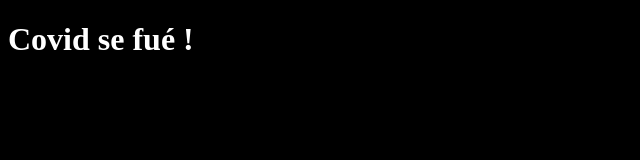
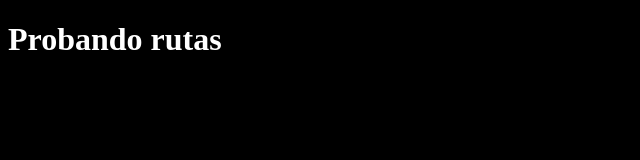
Before and after one commit to BrianHey/gitexample, a plain HTML site: page index.html in a window 1280 px wide. Shown: the whole page, without its empty margins (0-640 px from the left). Drawn offline with Linux system fonts and the light colour scheme.

Commit message:
probandi

```diff
--- a/index.html
+++ b/index.html
@@ -7,6 +7,6 @@
     <link rel="stylesheet" href="assets/css/estilos.css">
 </head>
 <body>
-    <h1>Covid se fué !</h1>
+    <h1>Probando rutas</h1>
 </body>
 </html>
```
